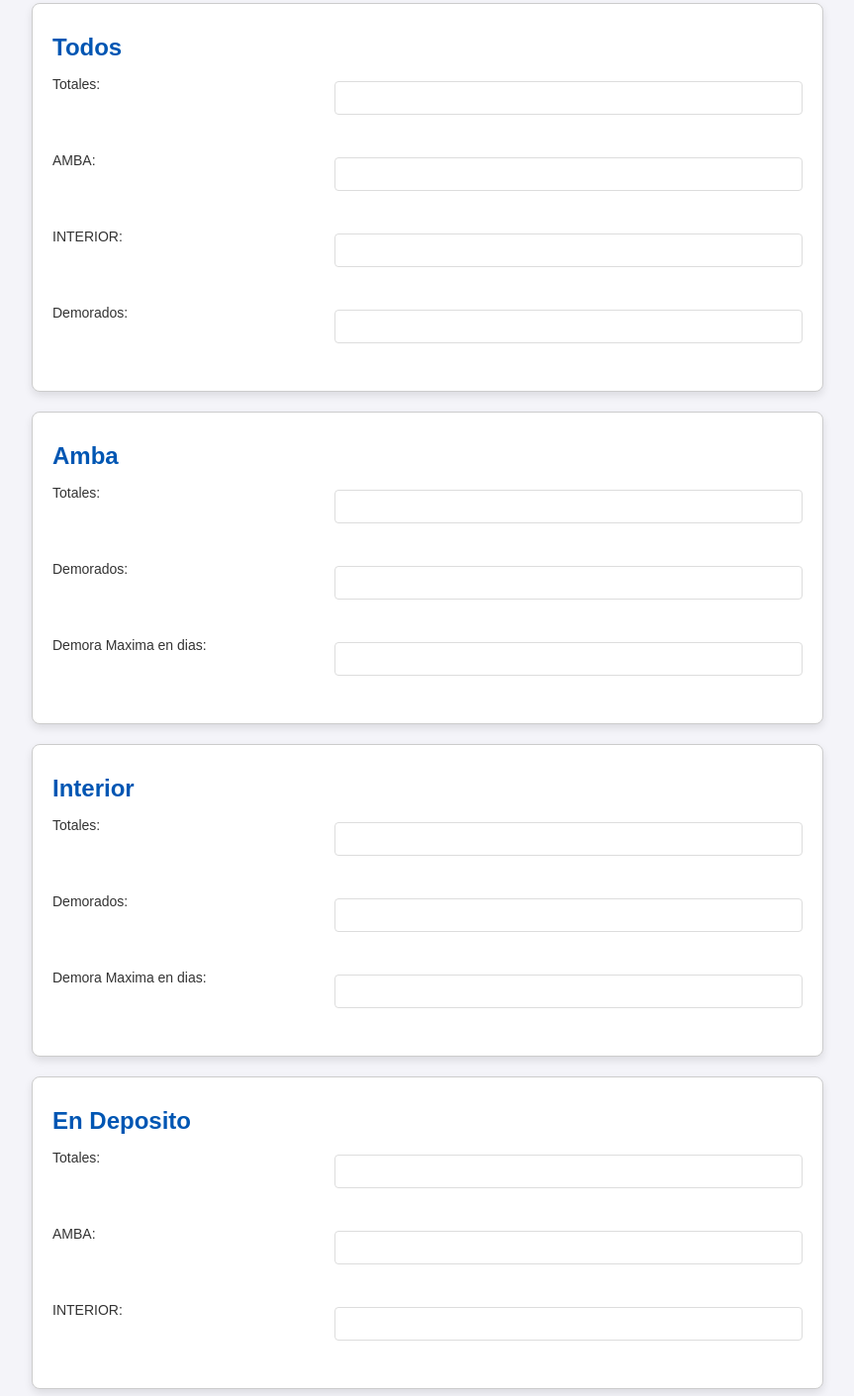
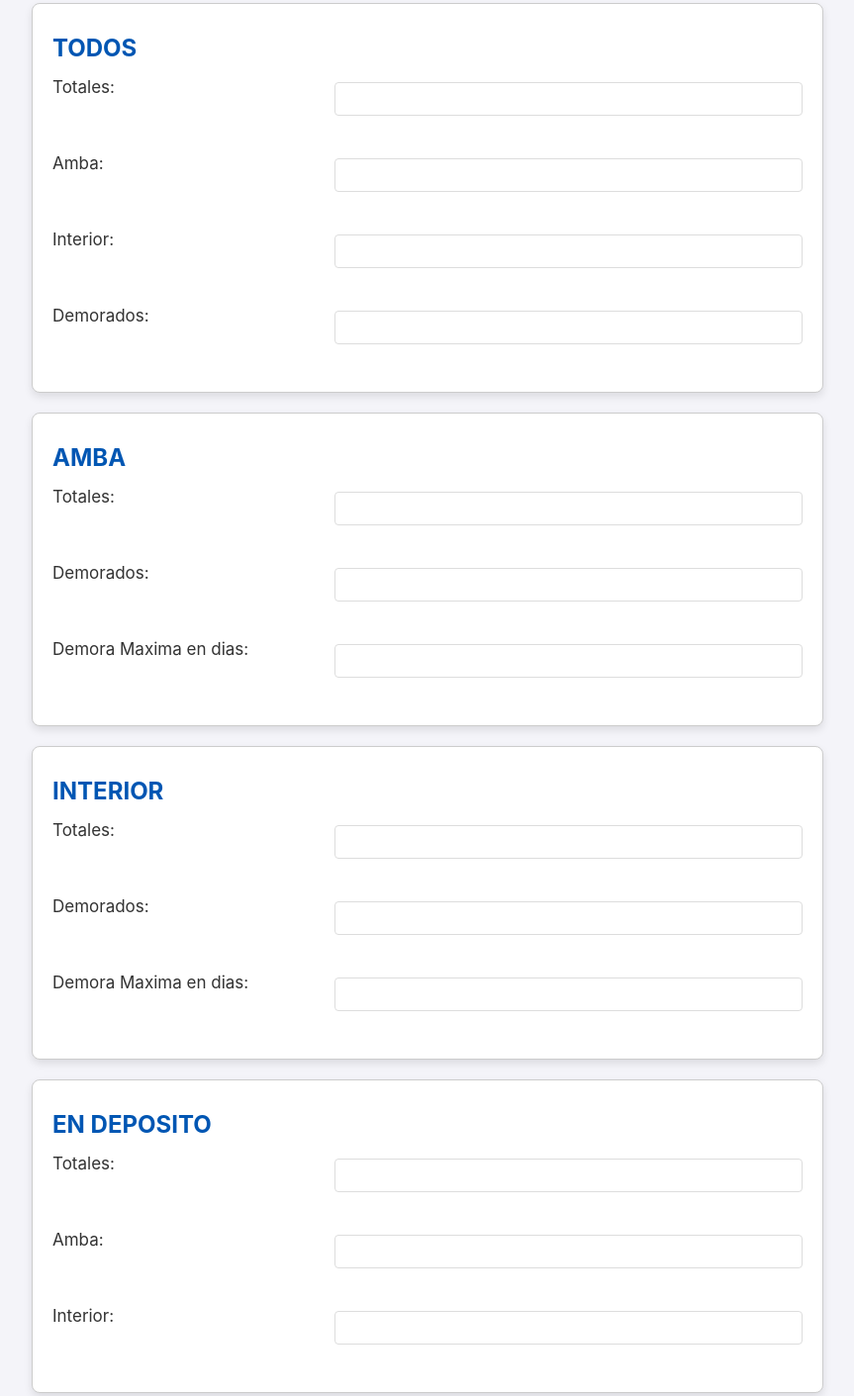
Before and after one commit to fedefullone/intrasistema, a plain HTML site: page index.html in a window 1280 px wide. Shown: the part 157-1568 px from the top of the page at 99% size, without its empty margins (208-1071 px from the left). Drawn offline with Linux system fonts and the light colour scheme.

Commit message:
Add files via upload

```diff
--- a/index.html
+++ b/index.html
@@ -13,17 +13,17 @@
 
     <div class="formulario-contenedor">
         <div class="form-item">
-            <h2>Todos</h2>
+            <h2>TODOS</h2>
             <form id="formTodos">
                 <label>Totales: <input type="number" id="totalesTodos"></label><br>
-                <label>AMBA: <input type="number" id="ambaTodos"></label><br>
-                <label>INTERIOR: <input type="number" id="interiorTodos"></label><br>
+                <label>Amba: <input type="number" id="ambaTodos"></label><br>
+                <label>Interior: <input type="number" id="interiorTodos"></label><br>
                 <label>Demorados: <input type="number" id="demoradosTodos"></label><br>
             </form>
         </div>
 
         <div class="form-item">
-            <h2>Amba</h2>
+            <h2>AMBA</h2>
             <form id="formAmba">
                 <label>Totales: <input type="number" id="totalesAmba"></label><br>
                 <label>Demorados: <input type="number" id="demoradosAmba"></label><br>
@@ -32,7 +32,7 @@
         </div>
 
         <div class="form-item">
-            <h2>Interior</h2>
+            <h2>INTERIOR</h2>
             <form id="formInterior">
                 <label>Totales: <input type="number" id="totalesInterior"></label><br>
                 <label>Demorados: <input type="number" id="demoradosInterior"></label><br>
@@ -41,11 +41,11 @@
         </div>
 
         <div class="form-item">
-            <h2>En Deposito</h2>
+            <h2>EN DEPOSITO</h2>
             <form id="formTransito">
                 <label>Totales: <input type="number" id="totalesTransito"></label><br>
-                <label>AMBA: <input type="number" id="ambaTransito"></label><br>
-                <label>INTERIOR: <input type="number" id="interiorTransito"></label><br>
+                <label>Amba: <input type="number" id="ambaTransito"></label><br>
+                <label>Interior: <input type="number" id="interiorTransito"></label><br>
             </form>
         </div>
     </div>
--- a/styles.css
+++ b/styles.css
@@ -8,6 +8,8 @@ body {
 h2 {
     margin-top: 10px;
     color: #0056b3;
+    font-family: -apple-system, BlinkMacSystemFont, 'Segoe UI', Roboto, Oxygen, Ubuntu, Cantarell, 'Open Sans', 'Helvetica Neue', sans-serif;
+
 }
 
 .form-container {
@@ -28,7 +30,8 @@ h2 {
 label {
     display: block;
     margin: 10px 0;
-    font-size: 14px;
+    font-size: 17px;
+    font-family: -apple-system, BlinkMacSystemFont, 'Segoe UI', Roboto, Oxygen, Ubuntu, Cantarell, 'Open Sans', 'Helvetica Neue', sans-serif;
 }
 
 input {
```
Also changed, not shown: resultados.html (+8 -8 lines).
